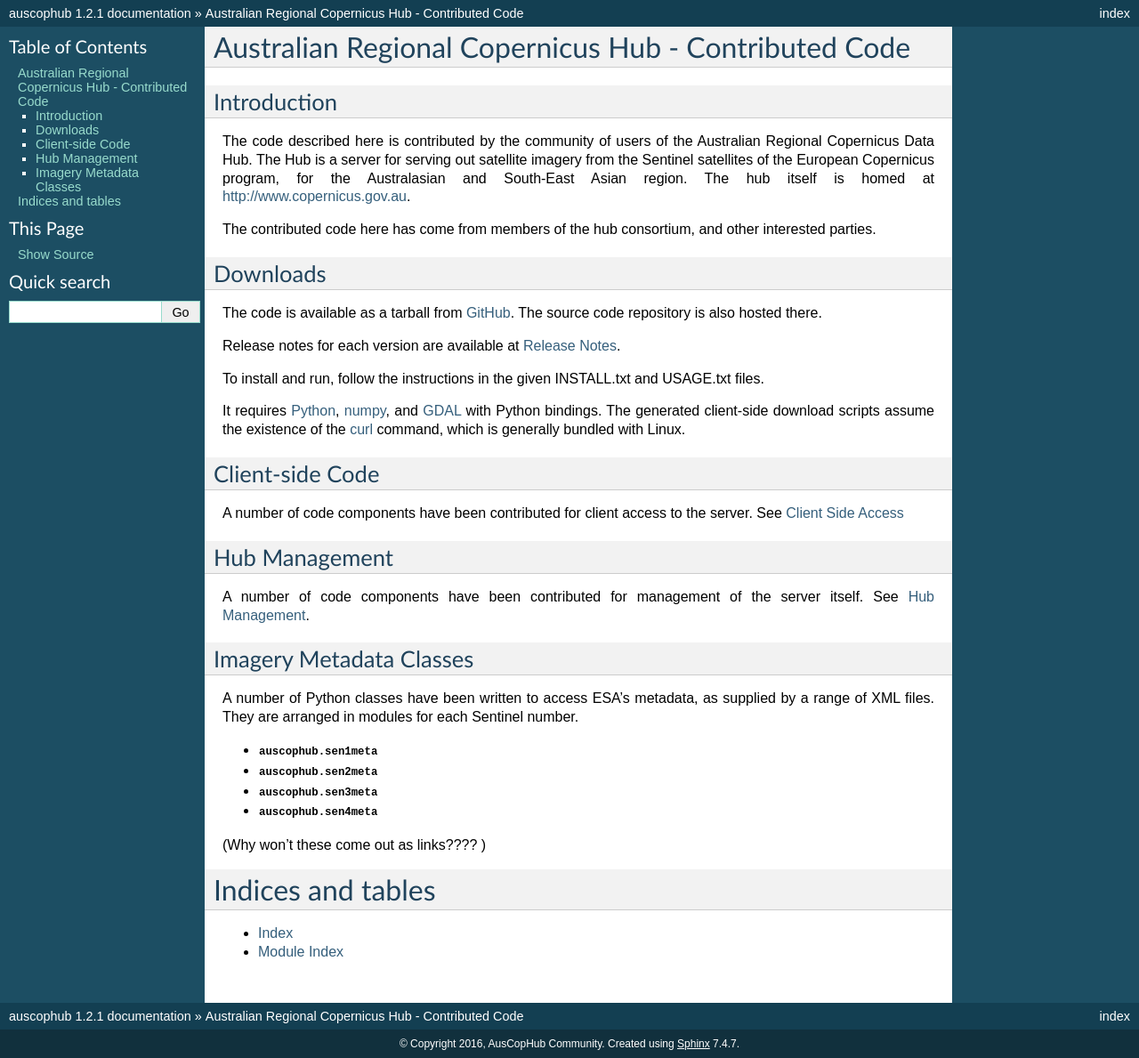
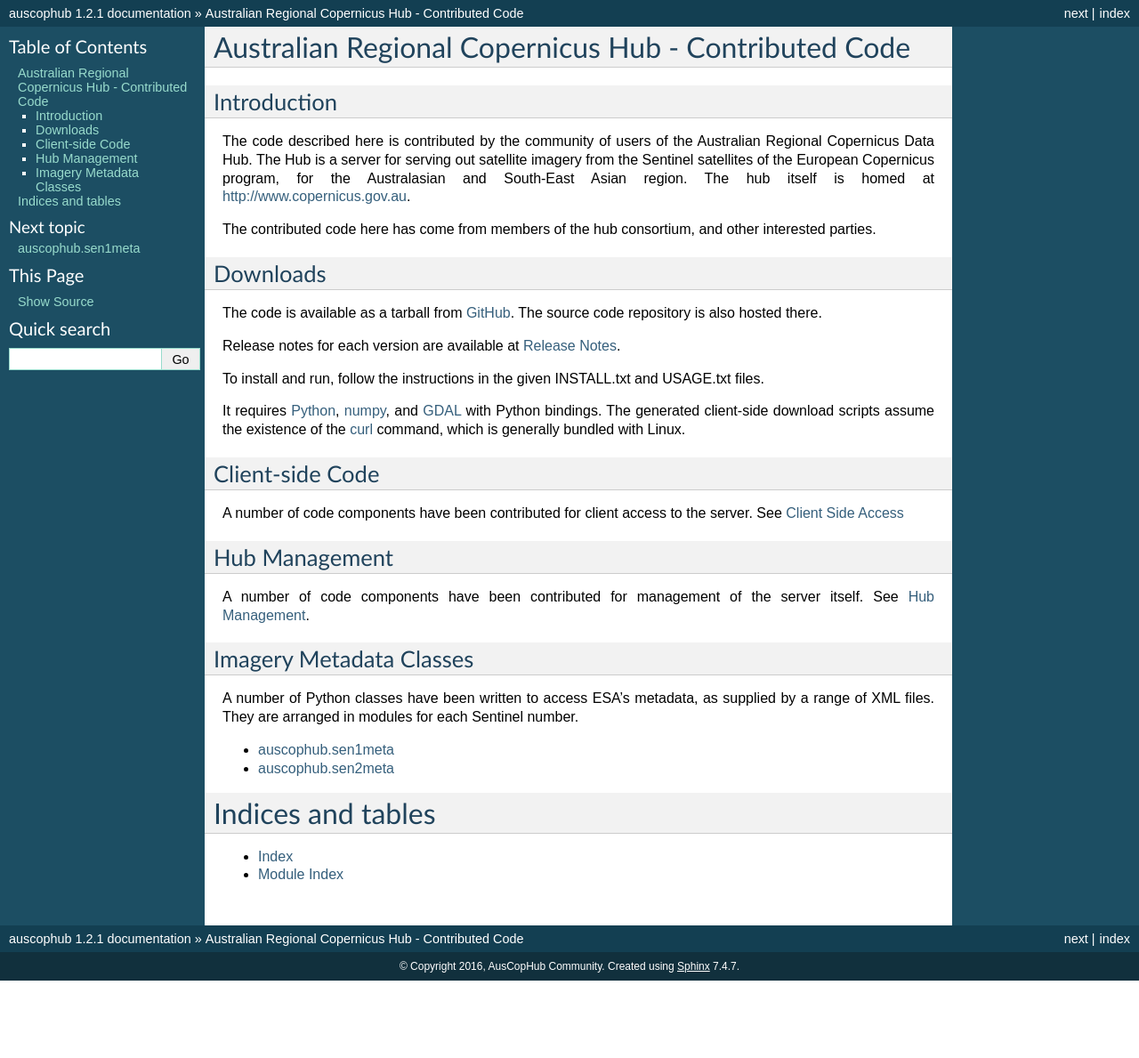
Before and after one commit to CopernicusAustralasia/auscophub, a Sphinx documentation site: the page built from doc/source/index.rst, in a window 1280 px wide. Shown: the whole page at 89% size. Built offline with Sphinx 7.4.7, drawn with Linux system fonts in a browser that asks for light colours; after the commit the page ends 1102 px from its top, so only the background shows below that.

```diff
--- a/doc/source/index.rst
+++ b/doc/source/index.rst
@@ -45,13 +45,11 @@ Imagery Metadata Classes
 A number of Python classes have been written to access ESA's metadata, as supplied by
 a range of XML files. They are arranged in modules for each Sentinel number.
 
+.. toctree::
+    :maxdepth: 1
 
-* :mod:`auscophub.sen1meta`
-* :mod:`auscophub.sen2meta`
-* :mod:`auscophub.sen3meta`
-* :mod:`auscophub.sen4meta`
-
-(Why won't these come out as links???? )
+    auscophub_sen1meta
+    auscophub_sen2meta
 
 
 Indices and tables
```
